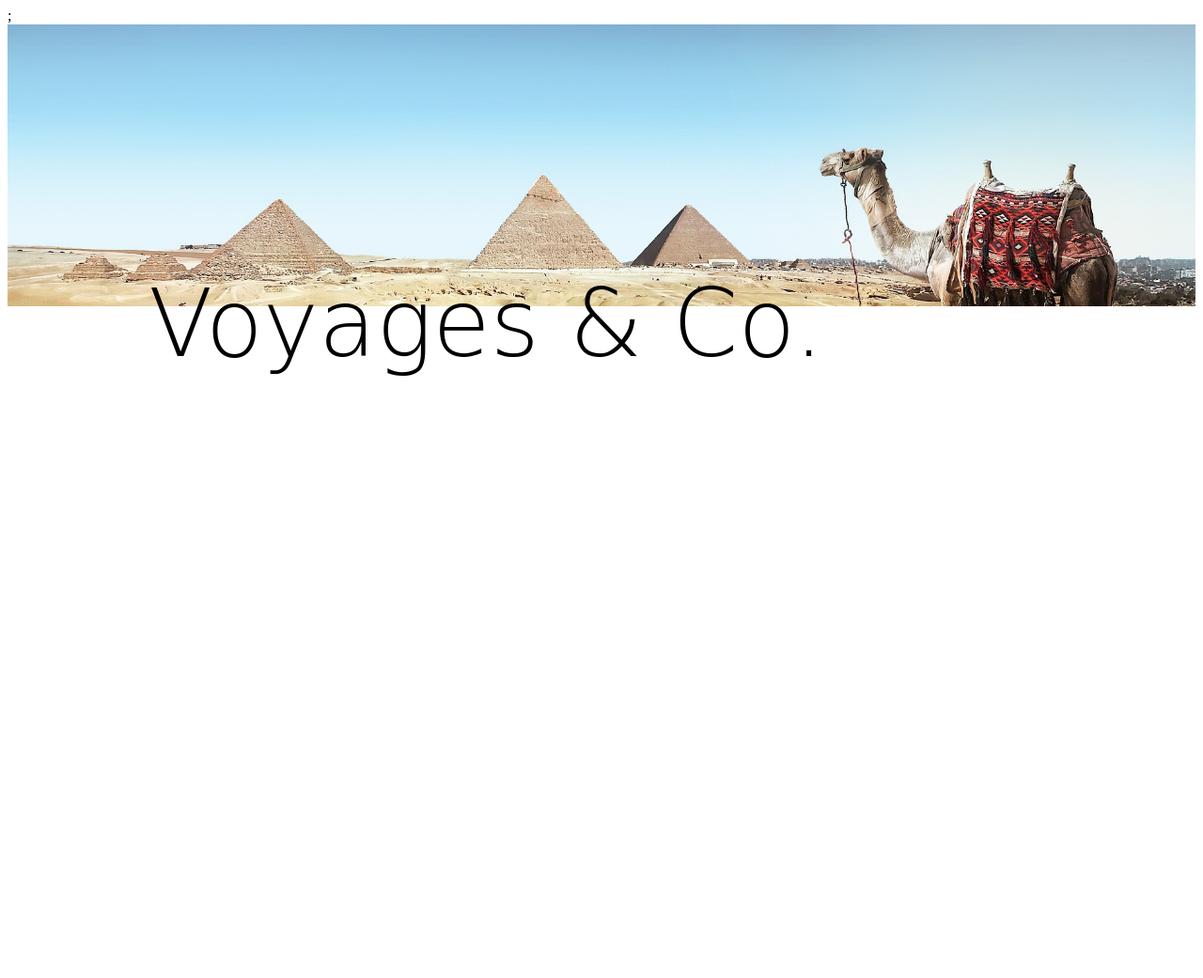
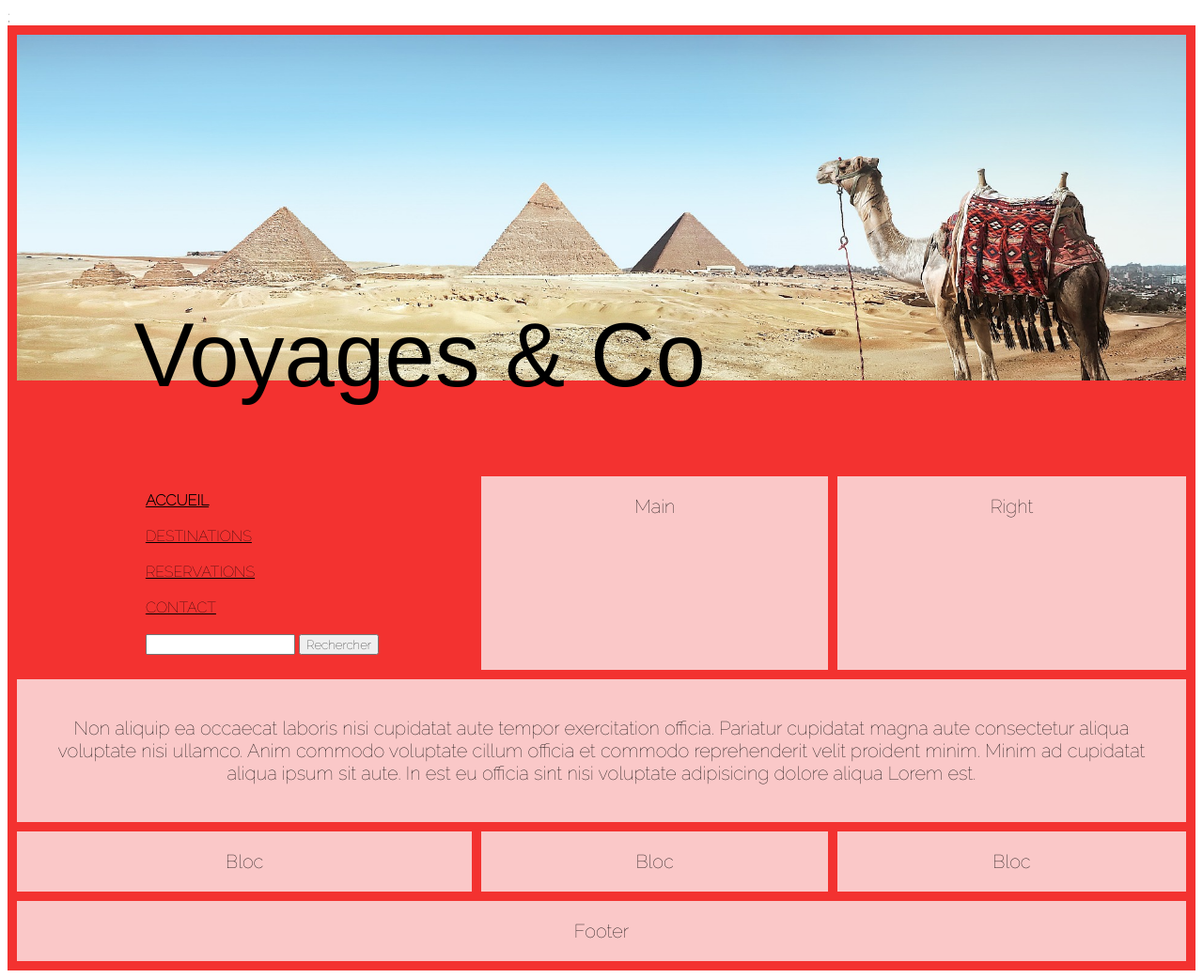
Before and after one commit to noemie-hourdeau/Projet-Voyages-and-co, a plain HTML site: page index.html in a window 1280 px wide. Shown: the whole page at 94% size. Before the commit the page ends 800 px from the top, so only its background shows below. Drawn offline with Linux system fonts and the light colour scheme; a web font is replaced by a local one.

Commit message:
definition grid et blocs

```diff
--- a/index.html
+++ b/index.html
@@ -7,12 +7,50 @@
     <title>Voyages & Co.</title>
     <link rel="stylesheet" href="style.css">
     <style>
-        @import url('https://fonts.googleapis.com/css2?family=Raleway+Dots&display=swap');
+        @import url('https://fonts.googleapis.com/css2?family=Raleway+Dots&display=swap'); @import url('https://fonts.googleapis.com/css2?family=Raleway+Dots&family=Raleway:wght@100&display=swap');
         </style>;
 </head>
 <body>
-    <header>
-        <h1>Voyages & Co.</h1>
-    </header>
+
+    <!--CONTAINER-->
+    <div class="container">
+
+    <!--HEADER-->
+        <header class="header"><h1>Voyages & Co</h1></header>
+
+    <!--NAVIGATION-->
+        <nav class="menu">
+            <ul class="navigation">
+            <li><a href="" id="active">ACCUEIL</a></li>
+            <br>
+            <li><a href="">DESTINATIONS</a></li>
+            <br>
+            <li><a href="">RESERVATIONS</a></li>
+            <br>
+            <li><a href="">CONTACT</a></li>
+            <br>
+    <!--BARRE DE RECHERCHE-->
+            <label for="recherche"></label>
+            <input type="search" id="recherche" name="q" label="Rechercher">
+            <button>Rechercher</button>
+            </ul>
+        </nav>
+
+    <!--TEXTE ACCUEIL PRESENTATION -->
+        <div class="sectionSupp"><p class="">Non aliquip ea occaecat laboris nisi cupidatat aute tempor exercitation officia. Pariatur cupidatat magna aute consectetur aliqua voluptate nisi ullamco. Anim commodo voluptate cillum officia et commodo reprehenderit velit proident minim. Minim ad cupidatat aliqua ipsum sit aute. In est eu officia sint nisi voluptate adipisicing dolore aliqua Lorem est.</p></div>
+
+        <div class="main">Main</div>
+        <div class="right">Right</div>
+
+    <!--BLOCS AVEC PHOTOS-->
+        <div class="bloc1">Bloc</div>
+        <div class="bloc2">Bloc</div>
+        <div class="bloc3">Bloc</div>
+
+        <div class="footer">Footer</div>
+    </div>
+
 </body>
+
+
 </html>
--- a/style.css
+++ b/style.css
@@ -1,15 +1,117 @@
+* {
+    font-family: 'Raleway', sans-serif;
+}
+ /* DEFINITION DES ELEMENTS DANS LE GRID*/
+.header {
+    grid-area: header;
+}
+.menu {
+    grid-area: menu;
+}
+.main {
+    grid-area: main;
+}
+.right {
+    grid-area: right;
+}
+.sectionSupp {
+    grid-area: paragraphe;
+}
+.bloc1 {
+    grid-area: bloc1;
+}
+
+.bloc2 {
+    grid-area: bloc2;
+}
+
+.bloc3 {
+    grid-area: bloc3;
+}
+
+
+.footer {
+    grid-area: footer;
+}
+
+/* CONTAINER */
+
+.container {
+    display: grid;
+    grid-template-areas:    "header header header"
+                            "menu main right"
+                            "paragraphe paragraphe paragraphe"
+                            "bloc1 bloc2 bloc3"
+                            "footer footer footer";
+    background-color: #F33230;
+    gap: 10px;
+    padding: 10px;
+}
+
+/* .container > div veut dire qu'on sélectionne les div enfants de container*/
+.container > div {
+    background-color: #FAC8C8;
+    text-align: center;
+    font-size: 20px;
+    padding: 20px;
+}
+
+/*HEADER - IMAGE ET TITRE */
+
 header {
     background-image: url('header.jpg');
     background-size: cover;
     background-repeat: no-repeat;
-    height: 300px;
+    height: 80%;
 }
 
 h1 {
-    font-size: 100px;
+    font-size: 600%;
     margin-top: auto;
-    padding-top: 260px;
-    padding-left: 150px;
-    font-family: 'Raleway Dots', cursive;
+    padding-top: 23%;
+    padding-left: 10%;
+    font-family: 'Raleway Dots', sans-serif;
     font-weight: lighter;
 }
+/* NAV BAR */
+
+.navigation {
+    list-style-type: none;
+    margin-left: 20%;
+}
+
+#active {
+    font-weight: bolder;
+}
+
+/* unvisited link */
+a:link {
+    color: black;
+  }
+
+  /* visited link */
+  a:visited {
+    color: black;
+  }
+
+  /* mouse over link */
+  a:hover {
+    color: white;
+  }
+
+  /* selected link */
+  a:active {
+    color: yellow;
+  }
+
+/* Media Query */
+@media screen and (max-width: 640px) {
+    .container {
+        grid-template-areas:    "header"
+                                "menu"
+                                "main"
+                                "right"
+                                "footer"
+
+    }
+}
```
